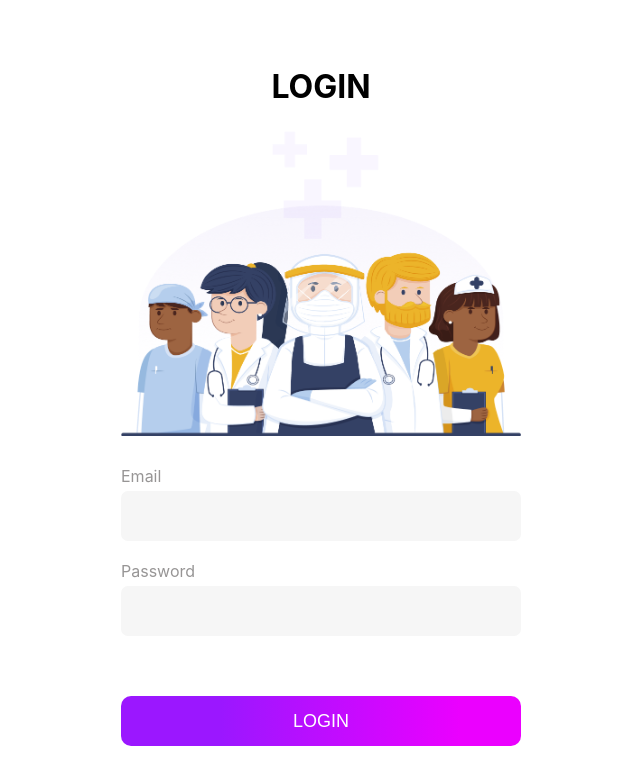
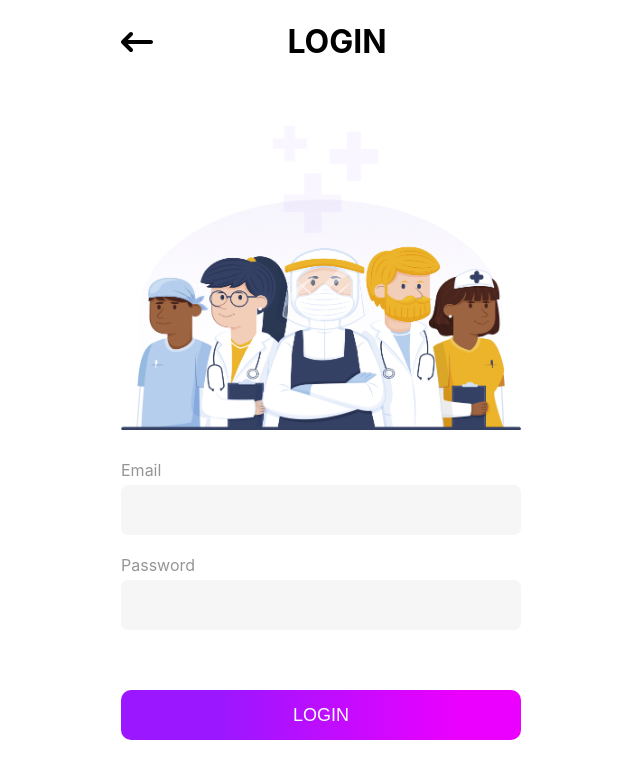
Before and after one commit to alextheodore/LungDiseaseIdentification, a React (Create React App) app: page /login in a window 1280 px wide. Shown: the top 784 px of the page, without its empty margins (319-959 px from the left). Built offline with nearby package versions, Linux system fonts and the light colour scheme.

Commit message:
update register & login (tombol back)

```diff
--- a/package.json
+++ b/package.json
@@ -3,12 +3,16 @@
   "version": "0.1.0",
   "private": true,
   "dependencies": {
+    "@fortawesome/fontawesome-svg-core": "^6.5.1",
+    "@fortawesome/free-solid-svg-icons": "^6.5.1",
+    "@fortawesome/react-fontawesome": "^0.2.0",
     "@testing-library/jest-dom": "^5.17.0",
     "@testing-library/react": "^13.4.0",
     "@testing-library/user-event": "^13.5.0",
     "axios": "^1.6.8",
     "react": "^18.2.0",
     "react-dom": "^18.2.0",
+    "react-fontawesome": "^1.7.1",
     "react-router-dom": "^6.22.3",
     "react-scripts": "5.0.1",
     "web-vitals": "^2.1.4"
--- a/src/components/login/index.css
+++ b/src/components/login/index.css
@@ -56,3 +56,25 @@
     rgba(235, 0, 255, 1) 85%
   );
 }
+
+.header-login {
+  display: flex;
+  justify-content: space-between;
+  width: 400px;
+  height: 160px;
+  margin-top: -90px;
+  /* border: 1px solid #c3c3c3; */
+  align-items: center;
+}
+
+/* .button-back {
+  border: 1px solid #c3c3c3;
+}
+
+.text-login {
+  border: 1px solid #c3c3c3;
+}
+
+.empty {
+  border: 1px solid #c3c3c3;
+} */
--- a/src/components/login/index.js
+++ b/src/components/login/index.js
@@ -1,50 +1,91 @@
-import React from 'react'
+import React from "react";
 import { useNavigate } from "react-router-dom";
 import Logo from "../../asset/image/icon.png";
 import "./index.css";
-import { useState } from 'react';
+import { useState } from "react";
+import { FontAwesomeIcon } from "@fortawesome/react-fontawesome";
+import { faEnvelope, faArrowLeftLong } from "@fortawesome/free-solid-svg-icons";
+import axios from "axios";
+
+import FontAwesome from "react-fontawesome";
 
 function LoginComponent() {
-  const navigate = useNavigate()
+  const navigate = useNavigate();
 
   const [inputValue, setInputValue] = useState({
-    email: '',
-    password: '',
+    email: "",
+    password: "",
   });
 
-  const  handleChange = (event) => {
-    let field = event.target.name
-    let value = event.target.value
+  const handleChange = (event) => {
+    let field = event.target.name;
+    let value = event.target.value;
 
     setInputValue({
       ...inputValue,
-      [field] : value
-    })
+      [field]: value,
+    });
   };
 
   function SubmitLogin() {
-      console.log(inputValue);
+    axios({
+      method: "post",
+      url: "https://server-neon-gamma.vercel.app/api/v1/server/login",
+      data: {
+        email: inputValue.email,
+        password: inputValue.password,
+      },
+    })
+      .then(({ data }) => {
+        console.log(data);
+      })
+
+      .catch((err) => console.log(err));
   }
 
   return (
-
-
     <>
       <div className="container">
+        <div className="header-login">
+          <div className="button-back">
+            <FontAwesomeIcon
+              onClick={() => navigate("/")}
+              icon={faArrowLeftLong}
+              size="2x"
+            />
+          </div>
+          <div className="text-login">
             <h1 style={{ fontWeight: "bold" }}>LOGIN</h1>
+          </div>
+          <div className="empty">
+
+          </div>
+        </div>
         <img className="logo" src={Logo} alt="logo" />
 
-      <form className='login'>
-	      <label className='label-login'>Email
+        <form className="login">
+          <label className="label-login">
+            Email
             <br></br>
-	      <input  type="email" name='email' onChange={handleChange} className='login-form'/>
+            <input
+              type="email"
+              name="email"
+              onChange={handleChange}
+              className="login-form"
+            />
           </label>
         </form>
         <br></br>
         <form>
-	      <label className='label-login'>Password
+          <label className="label-login">
+            Password
             <br></br>
-	      <input  type="password" name='password' onChange={handleChange} className='login-form' />
+            <input
+              type="password"
+              name="password"
+              onChange={handleChange}
+              className="login-form"
+            />
           </label>
         </form>
 
@@ -53,7 +94,7 @@ function LoginComponent() {
         </button>
       </div>
     </>
-  )
+  );
 }
 
-export default LoginComponent
+export default LoginComponent;
--- a/src/components/register/index.css
+++ b/src/components/register/index.css
@@ -56,3 +56,13 @@
     rgba(235, 0, 255, 1) 85%
   );
 }
+
+.header-register {
+  display: flex;
+  justify-content: space-between;
+  width: 400px;
+  height: 150px;
+  margin-top: 1px;
+  /* border: 1px solid #c3c3c3; */
+  align-items: center;
+}
--- a/src/components/register/index.js
+++ b/src/components/register/index.js
@@ -1,81 +1,145 @@
-import React from 'react'
+import React from "react";
 import { useNavigate } from "react-router-dom";
 import Logo from "../../asset/image/icon.png";
 import "./index.css";
-import { useState } from 'react';
+import { useState } from "react";
+import { FontAwesomeIcon } from "@fortawesome/react-fontawesome";
+import { faEnvelope, faArrowLeftLong } from "@fortawesome/free-solid-svg-icons";
+import axios from "axios";
 
 function RegisterComponent() {
-  const navigate = useNavigate()
+  const navigate = useNavigate();
 
   const [inputValue, setInputValue] = useState({
-    name: '',
-    email: '',
-    number: '',
-    password: '',
-    confirm: '',
+    name: "",
+    email: "",
+    number: "",
+    password: "",
+    confirm: "",
   });
 
   const handleChange = (event) => {
-    let field = event.target.name
-    let value = event.target.value
+    let field = event.target.name;
+    let value = event.target.value;
 
     setInputValue({
       ...inputValue,
-      [field] : value
-    })
+      [field]: value,
+    });
   };
 
   function SubmitRegister() {
-    console.log(inputValue);
+    axios({
+      method: "post",
+      url: "https://server-neon-gamma.vercel.app/api/v1/server/register",
+      data: {
+        nama: inputValue.nama,
+        email: inputValue.email,
+        number: inputValue.number,
+        password: inputValue.password,
+        confirm_password: inputValue.confirm_password,
+      },
+    })
+      .then(({ data }) => {
+        console.log(data);
+      })
+      .catch((err) => console.log(err));
   }
 
   return (
     <>
       <div className="container">
+        <div className="header-register">
+          <div className="button-back">
+            <FontAwesomeIcon
+              onClick={() => navigate("/")}
+              icon={faArrowLeftLong}
+              size="2x"
+            />
+          </div>
+          <div>
             <h1 style={{ fontWeight: "bold" }}>REGISTER</h1>
+          </div>
+          <div>
+
+          </div>
+        </div>
         <img className="logo" src={Logo} alt="logo" />
 
-      <form className='register'>
-	      <label className='label-register'>Name
+        <form className="register">
+          <label className="label-register">
+            Name
             <br></br>
-	      <input  type="name"  name='name' onChange={handleChange} className='register-form' />
+            <input
+              type="name"
+              name="name"
+              onChange={handleChange}
+              className="register-form"
+            />
           </label>
         </form>
 
         <form>
-	      <label className='label-register'>Email
+          <label className="label-register">
+            Email
             <br></br>
-	      <input  type="email"  name='email' onChange={handleChange} className='register-form' />
+            <input
+              type="email"
+              name="email"
+              onChange={handleChange}
+              className="register-form"
+            />
           </label>
         </form>
 
         <form>
-	      <label className='label-register'>No Telp
+          <label className="label-register">
+            No Telp
             <br></br>
-	      <input  type="number"  name='number' onChange={handleChange} className='register-form'/>
+            <input
+              type="number"
+              name="number"
+              onChange={handleChange}
+              className="register-form"
+            />
           </label>
         </form>
 
         <form>
-	      <label className='label-register'>Password
+          <label className="label-register">
+            Password
             <br></br>
-	      <input  type="password" name='password' onChange={handleChange} className='register-form' />
+            <input
+              type="password"
+              name="password"
+              onChange={handleChange}
+              className="register-form"
+            />
           </label>
         </form>
 
         <form>
-	      <label className='label-register'>Confirm Password
+          <label className="label-register">
+            Confirm Password
             <br></br>
-	      <input  type="password"  name='password' onChange={handleChange} className='register-form'/>
+            <input
+              type="password"
+              name="password"
+              onChange={handleChange}
+              className="register-form"
+            />
           </label>
         </form>
 
-      <button onClick={() => SubmitRegister()} className="button-primary-register">
+        <button
+          onClick={() => SubmitRegister()}
+          className="button-primary-register"
+        >
           Create an account
         </button>
       </div>
     </>
-  )
+  );
 }
 
-export default RegisterComponent
+export default RegisterComponent;
```
Also changed, not shown: src/components/profile/index.js (added, +15 -0 lines), src/components/profile/index.css (added), 1 other file (tests, documents, lock files or other folders). Lines whose indentation alone changed are shown as unchanged.
